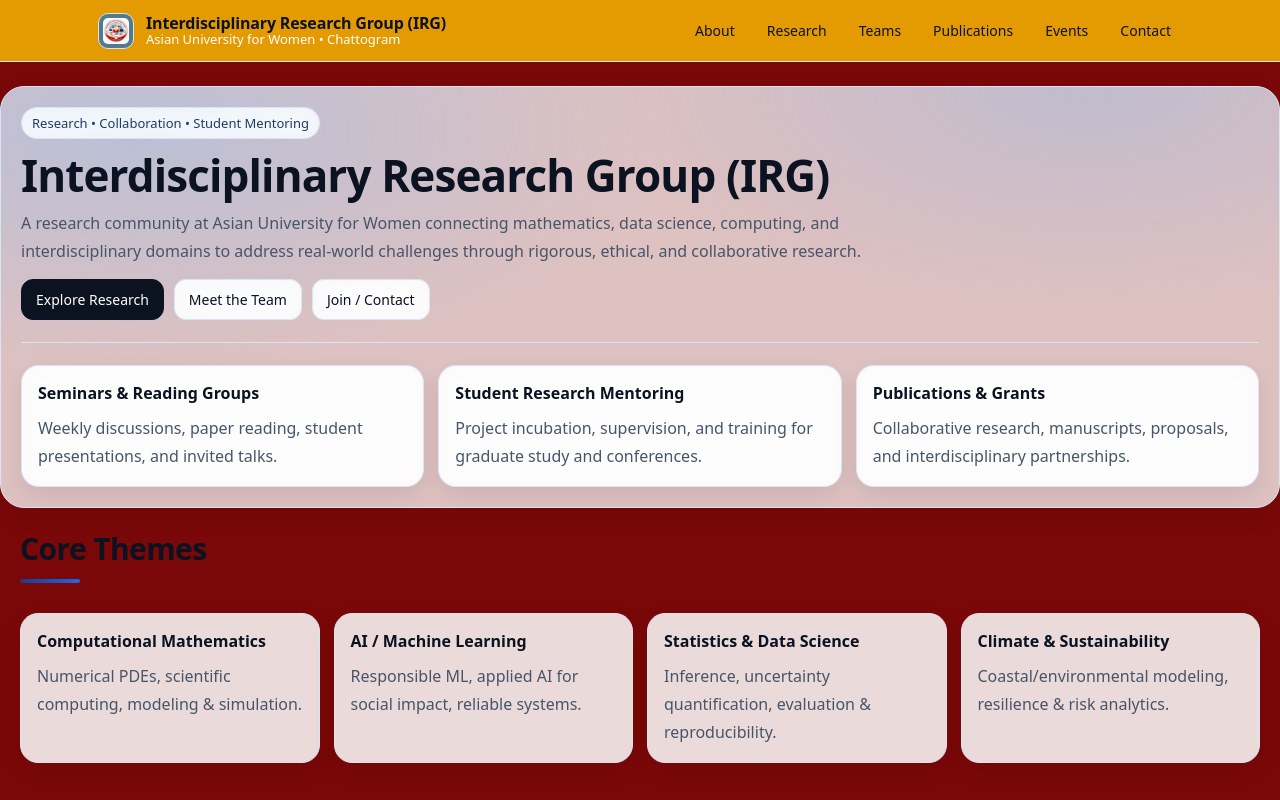
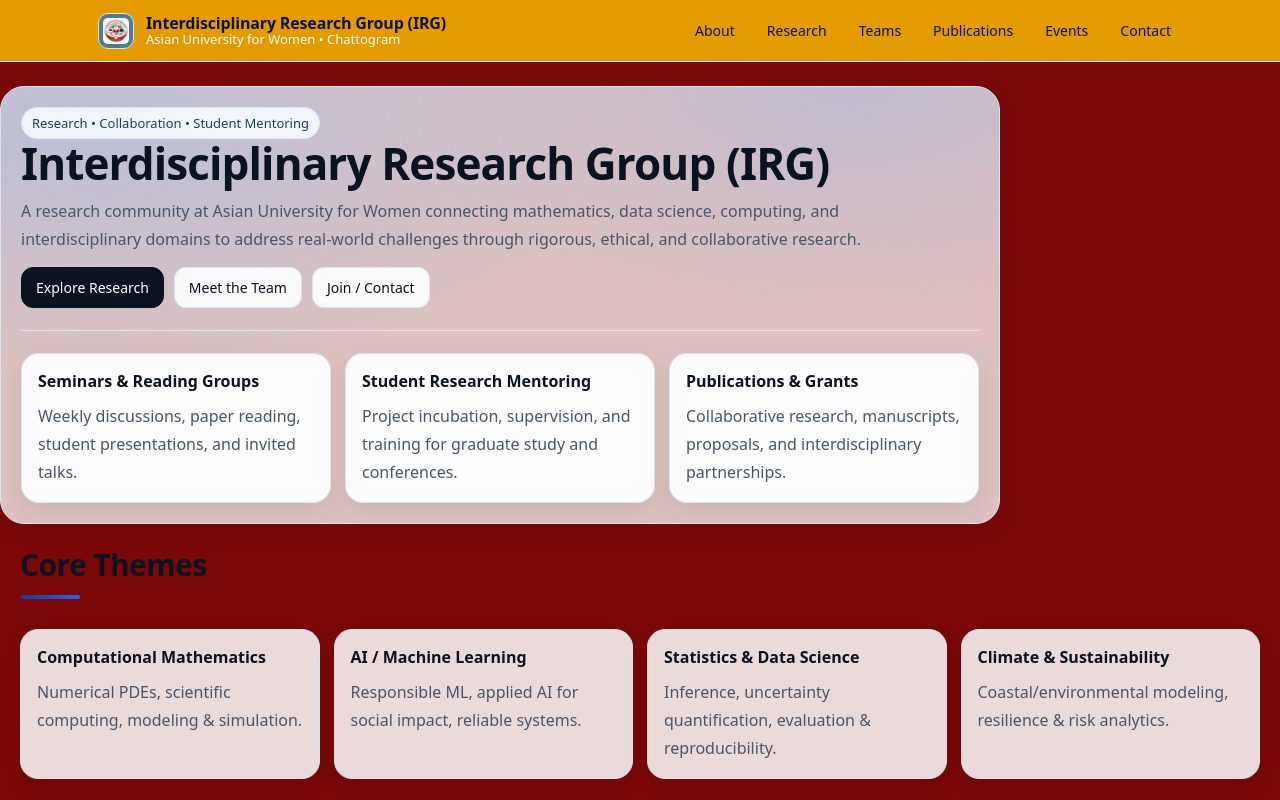
Before and after one commit to Mamunurrasid123/irg-website, a Next.js app: page / in a window 1280 px wide. Shown: the top 800 px of the page. Built offline with nearby package versions, Linux system fonts and the light colour scheme.

Commit message:
Fix footer layout7

```diff
--- a/app/page.tsx
+++ b/app/page.tsx
@@ -3,10 +3,10 @@
 export default function Home() {
   return (
     <div >
-      <section className="hero" style={{ maxWidth: 1300, padding: "20px 20px" }}>
+      <section className="hero" style={{ maxWidth: 1000, padding: "20px 20px" }}>
         <div className="kicker" >Research • Collaboration • Student Mentoring</div>
 
-        <h1 className="h1" style={{ marginTop: 12 }}>
+        <h1 className="h1" style={{ marginTop: 0 }}>
           Interdisciplinary Research Group (IRG)
         </h1>
 
```
